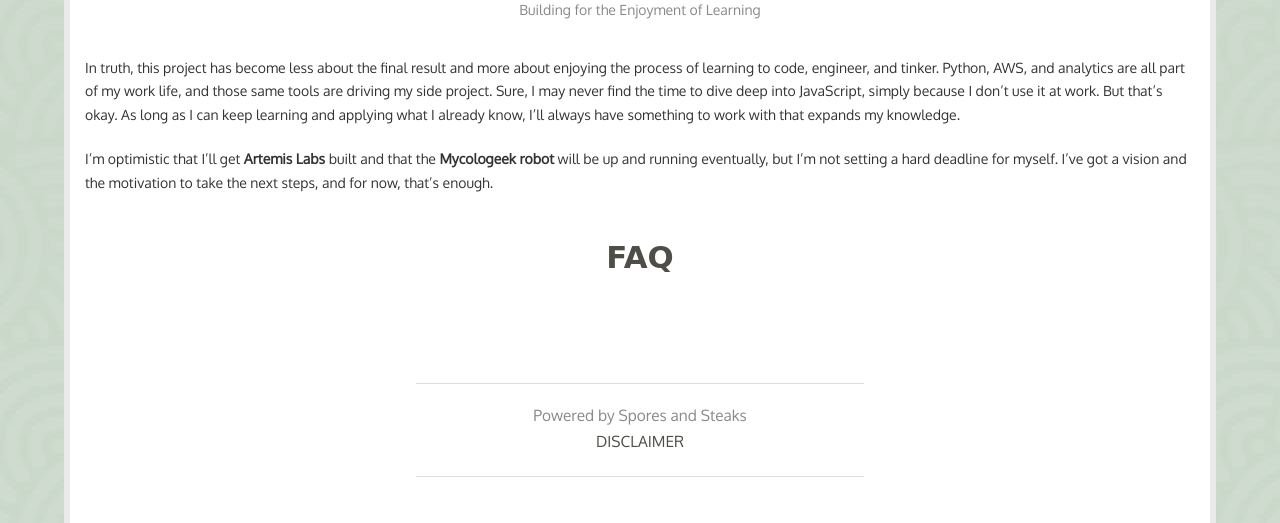
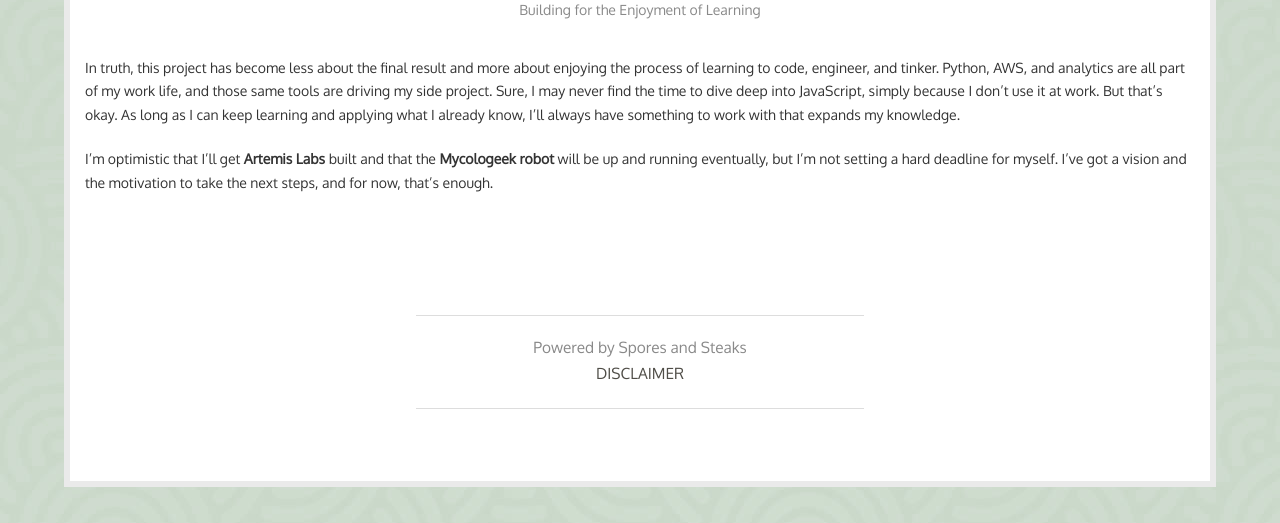
Before and after one commit to ryandagley/mycologeek-website, a Flask app: page /articles/building_the_site in a window 1280 px wide. Shown: the part 1454-1977 px from the top of the page. Run offline with Flask 3, Linux system fonts and the light colour scheme; some libraries are stand-ins or nearby versions; some web fonts are replaced.

Commit message:
Removes unneeded FAQ header

```diff
--- a/templates/article.html
+++ b/templates/article.html
@@ -102,7 +102,7 @@
                 {{ content|safe }}
             </div>
              <div class="col-md-10 col-xs-offset-1">
-               <h4 class="heading-inner">FAQ</h4>
+
 
 <!-- Start new blog post -->
                     <div class="holder wow fadeIn" data-wow-delay="0.1s">
```
